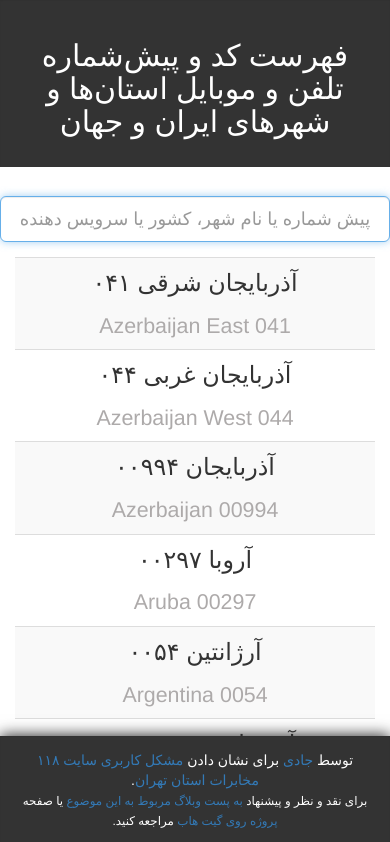
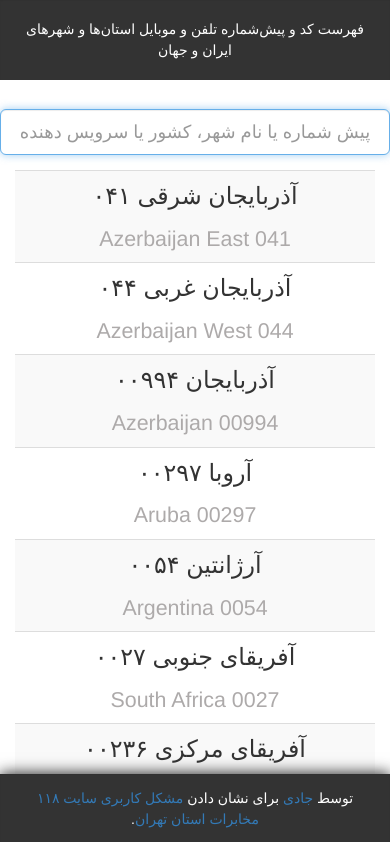
Before and after one commit to jadijadi/pishshomare, a plain HTML site: page index.html in a window 390 px wide. Shown: the top 842 px of the page. Drawn offline with nearby package versions, Linux system fonts and the light colour scheme; some packages are replaced by stand-ins of ours; a web font is replaced by a local one.

Commit message:
make interface more mobile friendly.

```diff
--- a/css/jadi.css
+++ b/css/jadi.css
@@ -44,6 +44,7 @@ body .footer .well{
 
 body .footer .well p {
 	margin-bottom: 0;
+	line-height: 1.5em;
 }
 
 table {
@@ -67,3 +68,11 @@ table {
 .form-group-lg .form-control {
 	text-align:center;
 }
+
+@media (max-width: 767px){
+	.header h2{
+		font-size: 1em;
+		margin: 0;
+		line-height: 1.5;
+	}
+}
```
Also changed, not shown: index.html (+1 -1 lines).
